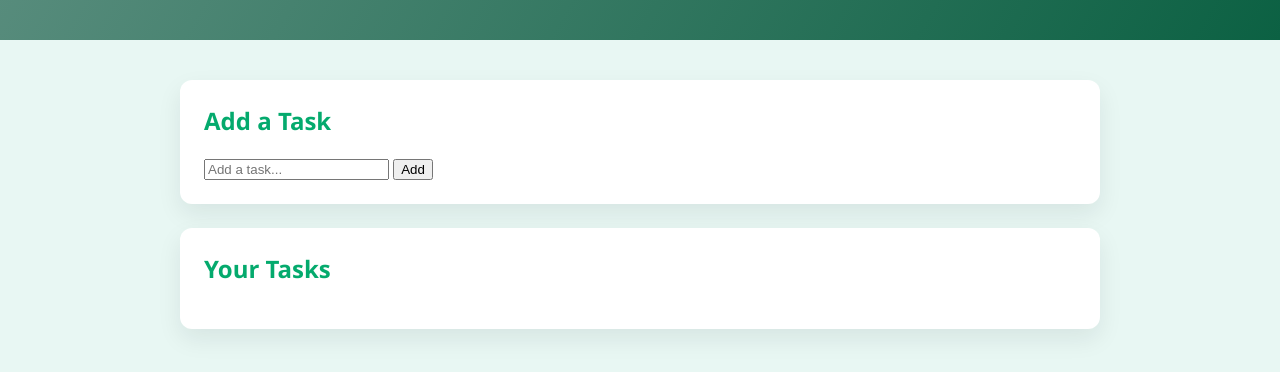
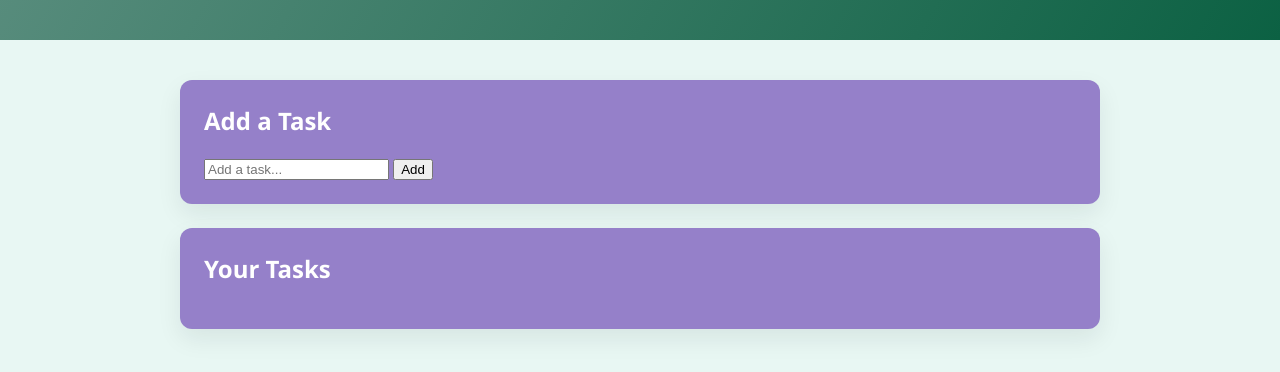
Before and after one commit to hannah-chen02/todo-app, a plain HTML site: page index.html in a window 1280 px wide. Shown: the part 126-498 px from the top of the page. Drawn offline with Linux system fonts and the light colour scheme.

Commit message:
Changed page colours

```diff
--- a/css/styles.css
+++ b/css/styles.css
@@ -28,7 +28,7 @@ main
 
 section
 {
-    background: #fff;
+    background: #9580c9;
     border-radius: 12px;
     padding: 24px;
     margin-bottom: 24px;
@@ -38,7 +38,7 @@ section
 section h2
 {
     margin-top: 0;
-    color: #04AA6D;
+    color: #ffffff;
 }
 
 ul
@@ -63,7 +63,7 @@ li span
 li.completed span
 {
     text-decoration: line-through;
-    color: #888;
+    color: #6e6565;
 }
 
 .delete-btn
```
